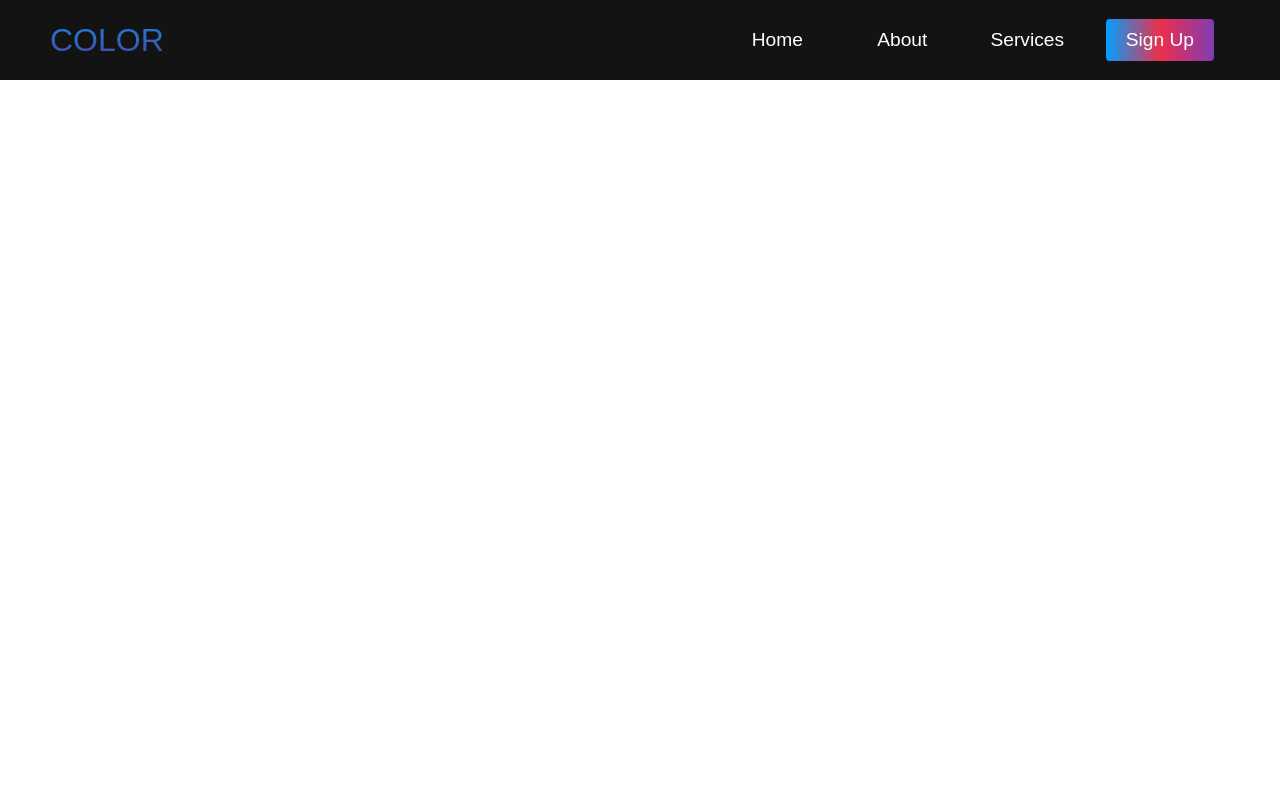
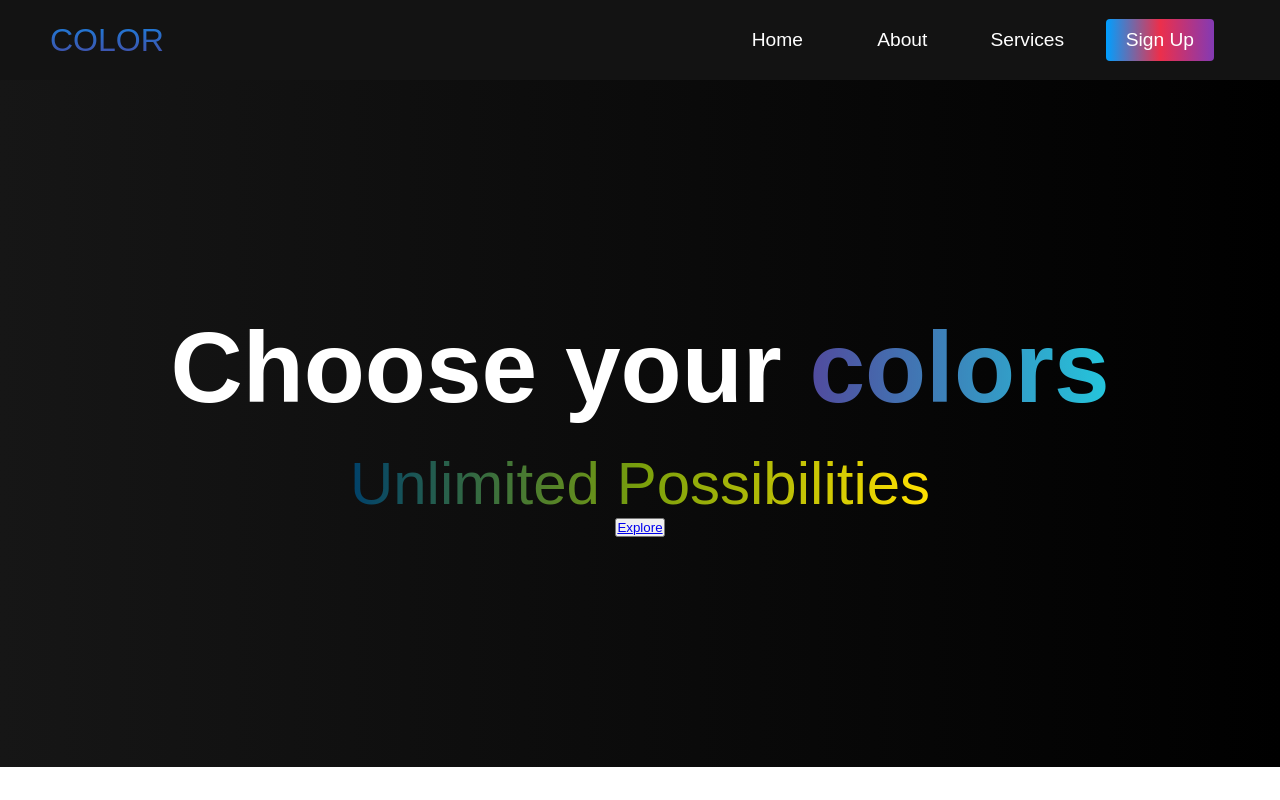
Before and after one commit to luizfernandopavanello/website-smooth-scroll-js, a plain HTML site: page index.html in a window 1280 px wide. Drawn offline with Linux system fonts and the light colour scheme.

Commit message:
Add the hero section and some style with gradients to use with the color

```diff
--- a/index.html
+++ b/index.html
@@ -39,6 +39,18 @@
         </ul>
       </div>
     </nav>
+
+    <!-- Hero Section -->
+    <div class="hero" id="home">
+      <div class="hero__container">
+        <h1 class="hero__heading">Choose your <span>colors</span></h1>
+        <p class="hero__description">Unlimited Possibilities</p>
+        <button class="main__btn"><a href="#">Explore</a></button>
+      </div>
+    </div>
+
+    <!-- About Section -->
+
     <script src="./script.js"></script>
   </body>
 </html>
--- a/style.css
+++ b/style.css
@@ -189,3 +189,83 @@
     transform: translateY(-8px) rotate(-45deg);
   }
 }
+
+/* Hero Section */
+.hero {
+  background: #000;
+  background: linear-gradient(to right, #161616, #000);
+  padding: 200px 0;
+}
+
+.hero__container {
+  display: flex;
+  flex-direction: column;
+  justify-content: center;
+  align-items: center;
+  max-width: 1200px;
+  margin: 0 auto;
+  height: 90%;
+  text-align: center;
+  padding: 30px;
+}
+
+.hero__heading {
+  font-size: 100px;
+  margin-bottom: 24px;
+  color: #fff;
+}
+
+.hero__heading span {
+  background: #24c6dc; /* fallback for old browsers */
+  background: -webkit-linear-gradient(
+    to right,
+    #514a9d,
+    #24c6dc
+  ); /* Chrome 10-25, Safari 5.1-6 */
+  background: linear-gradient(
+    to right,
+    #514a9d,
+    #24c6dc
+  ); /* W3C, IE 10+/ Edge, Firefox 16+, Chrome 26+, Opera 12+, Safari 7+ */
+  background-size: 100%;
+  -webkit-background-clip: text;
+  -moz-background-clip: text;
+  -webkit-text-fill-color: transparent;
+  -moz-text-fill-color: transparent;
+}
+
+.hero__description {
+  font-size: 60px;
+  background: #00416a; /* fallback for old browsers */
+  background: -webkit-linear-gradient(
+    to right,
+    #00416a,
+    #799f0c,
+    #ffe000
+  ); /* Chrome 10-25, Safari 5.1-6 */
+  background: linear-gradient(
+    to right,
+    #00416a,
+    #799f0c,
+    #ffe000
+  ); /* W3C, IE 10+/ Edge, Firefox 16+, Chrome 26+, Opera 12+, Safari 7+ */
+  background-size: 100%;
+  -webkit-background-clip: text;
+  -moz-background-clip: text;
+  -webkit-text-fill-color: transparent;
+  -moz-text-fill-color: transparent;
+}
+
+.highlight {
+  border-bottom: 4px solid #8400ff;
+}
+
+@media screen and (max-width: 768px) {
+  .hero__heading {
+    font-size: 60px;
+  }
+
+  .hero__description {
+    font-size: 40px;
+  }
+}
```
